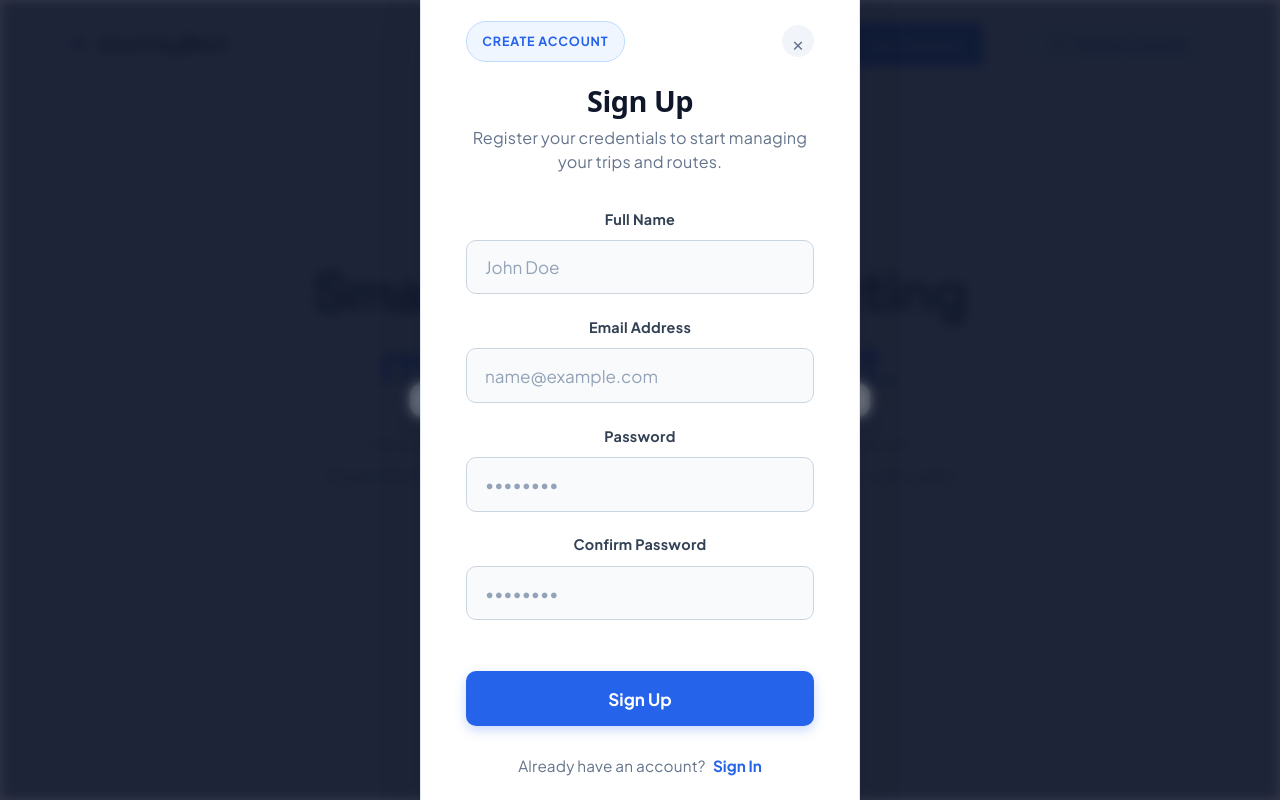
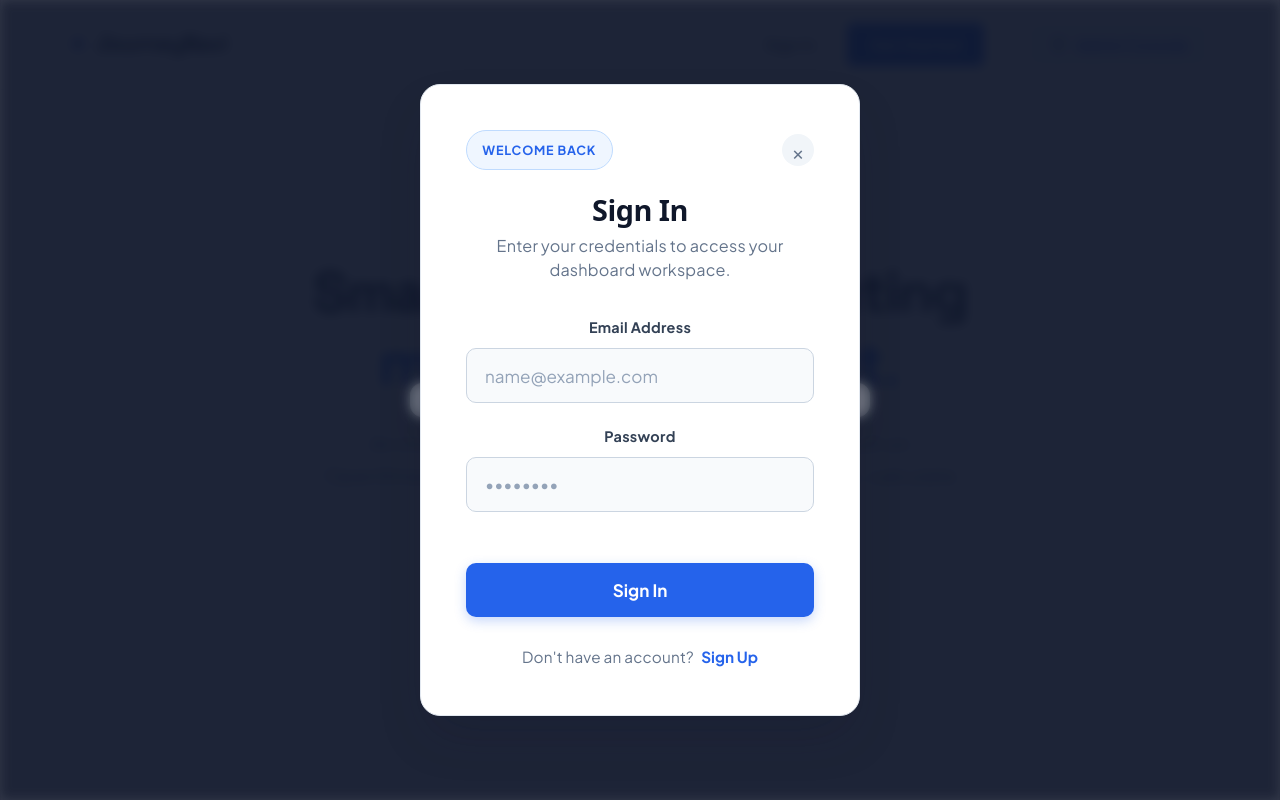
Before and after one commit to jendacrozzx/JourneyNavi, a React (Vite) app: page / in a window 1280 px wide. Both pictures are taken after a click on the button "Sign In". Built offline with nearby package versions, Linux system fonts and the light colour scheme.

Commit message:
feat: setup JWT auth and real-time Socket.io Leaflet map tracking

```diff
--- a/src/App.jsx
+++ b/src/App.jsx
@@ -10,7 +10,7 @@ export default function App() {
   const [userRole, setUserRole] = useState('user');
   const [authMode, setAuthMode] = useState(null);
   const [showAdminModal, setShowAdminModal] = useState(false);
-  const [currentUser, setCurrentUser] = useState(null);
+  const [currentUser, setCurrentUser] = useState(null); // Stores logged-in user data
 
   const handleLoginSuccess = (userData) => {
     setCurrentUser(userData);
@@ -45,6 +45,7 @@ export default function App() {
         />
       )}
 
+      {/* Auth Modal Backdrop */}
       {authMode && (
         <div className="modal-backdrop" onClick={() => setAuthMode(null)}>
           <div className="clean-modal-card" onClick={e => e.stopPropagation()}>
@@ -72,6 +73,7 @@ export default function App() {
         </div>
       )}
 
+      {/* Admin Login Modal */}
       {showAdminModal && (
         <AdminLoginModal
           onClose={() => setShowAdminModal(false)}
--- a/src/LandingPage.jsx
+++ b/src/LandingPage.jsx
@@ -27,7 +27,7 @@ export default function LandingPage({
           {currentUser ? (
             <>
               <span style={{ fontSize: '0.9rem', fontWeight: 600, color: '#334155' }}>
-                Hi, {currentUser.name || currentUser.email || 'User'}
+                Hi, {currentUser.name || currentUser.email || 'Arshia'}
               </span>
               <button className="nav-ghost-btn" onClick={onLogout}>
                 Sign Out
@@ -66,6 +66,7 @@ export default function LandingPage({
           and OSRM matrices. Plan trips, calculate expenses, and explore locations effortlessly.
         </p>
 
+        {/* Hero Actions */}
         <div className="hero-cta-group">
           <button className="hero-primary-btn" onClick={() => onEnterApp('user')}>
             <span>Launch Workspace</span>
--- a/src/Signin.jsx
+++ b/src/Signin.jsx
@@ -1,39 +1,28 @@
 import React, { useState } from 'react';
 
-export default function Signup({ onSwitchToSignin, onSignupSuccess, onClose }) {
-  const [name, setName] = useState('');
+export default function Signin({ onSwitchToSignup, onLoginSuccess, onClose }) {
   const [email, setEmail] = useState('');
   const [password, setPassword] = useState('');
-  const [confirmPassword, setConfirmPassword] = useState('');
   const [status, setStatus] = useState({ text: '', isError: false });
   const [loading, setLoading] = useState(false);
 
-  const handleSignup = async (e) => {
+  const handleSignin = async (e) => {
     e.preventDefault();
     setStatus({ text: '', isError: false });
-
-    if (password !== confirmPassword) {
-      setStatus({ text: 'Passwords do not match.', isError: true });
-      return;
-    }
-
     setLoading(true);
 
     try {
       const res = await fetch('http://localhost/backend/auth.php', {
         method: 'POST',
         headers: { 'Content-Type': 'application/json' },
-        body: JSON.stringify({ action: 'signup', name, email, password })
+        body: JSON.stringify({ action: 'signin', email, password })
       });
       const data = await res.json();
-
       if (data.status === 'success') {
-        setStatus({ text: data.message || 'Account created successfully!', isError: false });
-        if (onSignupSuccess) {
-          onSignupSuccess(data.user); // Passes created user data up
-        }
+        setStatus({ text: data.message || 'Signed in successfully!', isError: false });
+        if (onLoginSuccess) onLoginSuccess(data.user); // Passes user profile data up
       } else {
-        setStatus({ text: data.message || 'Failed to create account.', isError: true });
+        setStatus({ text: data.message || 'Invalid email or password.', isError: true });
       }
     } catch (err) {
       console.error('Fetch error:', err);
@@ -53,7 +42,7 @@ export default function Signup({ onSwitchToSignin, onSignupSuccess, onClose }) {
 
           {/* Header & Close Action */}
           <div className="admin-badge-head">
-            <span>CREATE ACCOUNT</span>
+            <span>WELCOME BACK</span>
             {onClose && (
               <button type="button" className="close-x-btn" onClick={onClose}>
                 &times;
@@ -61,9 +50,9 @@ export default function Signup({ onSwitchToSignin, onSignupSuccess, onClose }) {
             )}
           </div>
 
-          <h2>Sign Up</h2>
+          <h2>Sign In</h2>
           <p className="admin-desc">
-            Register your credentials to start managing your trips and routes.
+            Enter your credentials to access your dashboard workspace.
           </p>
 
           {/* Response Message Banner */}
@@ -82,18 +71,7 @@ export default function Signup({ onSwitchToSignin, onSignupSuccess, onClose }) {
             </div>
           )}
 
-          <form onSubmit={handleSignup} className="admin-form">
-            <div className="form-field">
-              <label>Full Name</label>
-              <input
-                type="text"
-                placeholder="John Doe"
-                value={name}
-                onChange={e => setName(e.target.value)}
-                required
-              />
-            </div>
-
+          <form onSubmit={handleSignin} className="admin-form">
             <div className="form-field">
               <label>Email Address</label>
               <input
@@ -116,34 +94,23 @@ export default function Signup({ onSwitchToSignin, onSignupSuccess, onClose }) {
               />
             </div>
 
-            <div className="form-field">
-              <label>Confirm Password</label>
-              <input
-                type="password"
-                placeholder="••••••••"
-                value={confirmPassword}
-                onChange={e => setConfirmPassword(e.target.value)}
-                required
-              />
-            </div>
-
             <div className="admin-modal-buttons">
               <button
                 type="submit"
                 disabled={loading}
                 className="admin-submit-btn"
               >
-                {loading ? 'Creating Account...' : 'Sign Up'}
+                {loading ? 'Processing...' : 'Sign In'}
               </button>
             </div>
           </form>
 
           {/* Mode Switcher */}
           <p style={{ marginTop: '1.5rem', textAlign: 'center', fontSize: '0.85rem', color: '#64748b' }}>
-            Already have an account?{' '}
+            Don't have an account?{' '}
             <button
               type="button"
-              onClick={onSwitchToSignin}
+              onClick={onSwitchToSignup}
               style={{
                 background: 'none',
                 border: 'none',
@@ -154,7 +121,7 @@ export default function Signup({ onSwitchToSignin, onSignupSuccess, onClose }) {
                 marginLeft: '0.25rem'
               }}
             >
-              Sign In
+              Sign Up
             </button>
           </p>
 
--- a/src/Signup.jsx
+++ b/src/Signup.jsx
@@ -22,12 +22,9 @@ export default function Signup({ onSwitchToSignin, onRegisterSuccess, onClose })
       const data = await res.json();
       if (data.status === 'success') {
         setStatus({ text: data.message || 'Account created successfully! Please sign in.', isError: false });
-
         if (onRegisterSuccess) onRegisterSuccess();
-
-        // Smooth transition to Signin modal after successful registration
         setTimeout(() => {
-          if (onSwitchToSignin) onSwitchToSignin();
+          onSwitchToSignin();
         }, 1200);
       } else {
         setStatus({ text: data.message || 'Registration failed.', isError: true });
--- a/src/index.css
+++ b/src/index.css
@@ -24,10 +24,8 @@
   text-rendering: optimizeLegibility;
   -webkit-font-smoothing: antialiased;
   -moz-osx-font-smoothing: grayscale;
-}
 
-@media (max-width: 1024px) {
-  :root {
+  @media (max-width: 1024px) {
     font-size: 16px;
   }
 }
@@ -79,28 +77,20 @@ h1 {
   font-size: 56px;
   letter-spacing: -1.68px;
   margin: 32px 0;
-}
-
-@media (max-width: 1024px) {
-  h1 {
+  @media (max-width: 1024px) {
     font-size: 36px;
     margin: 20px 0;
   }
 }
-
 h2 {
   font-size: 24px;
   line-height: 118%;
   letter-spacing: -0.24px;
   margin: 0 0 8px;
-}
-
-@media (max-width: 1024px) {
-  h2 {
+  @media (max-width: 1024px) {
     font-size: 20px;
   }
 }
-
 p {
   margin: 0;
 }
--- a/src/index.jsx
+++ b/src/index.jsx
@@ -1,7 +1,13 @@
 import { StrictMode } from 'react';
 import { createRoot } from 'react-dom/client';
+
+// 1. Import Leaflet CSS first
 import 'leaflet/dist/leaflet.css';
+
+// 2. Import global CSS
 import './index.css';
+
+// 3. Import Root App Controller
 import App from './App.jsx';
 
 createRoot(document.getElementById('root')).render(
```
Also changed, not shown: src/App.css (+20 -0 lines), src/AuthModal.css (+8 -0 lines), src/AuthModal.jsx (+18 -2 lines), src/LandingPage.css (+16 -0 lines).
